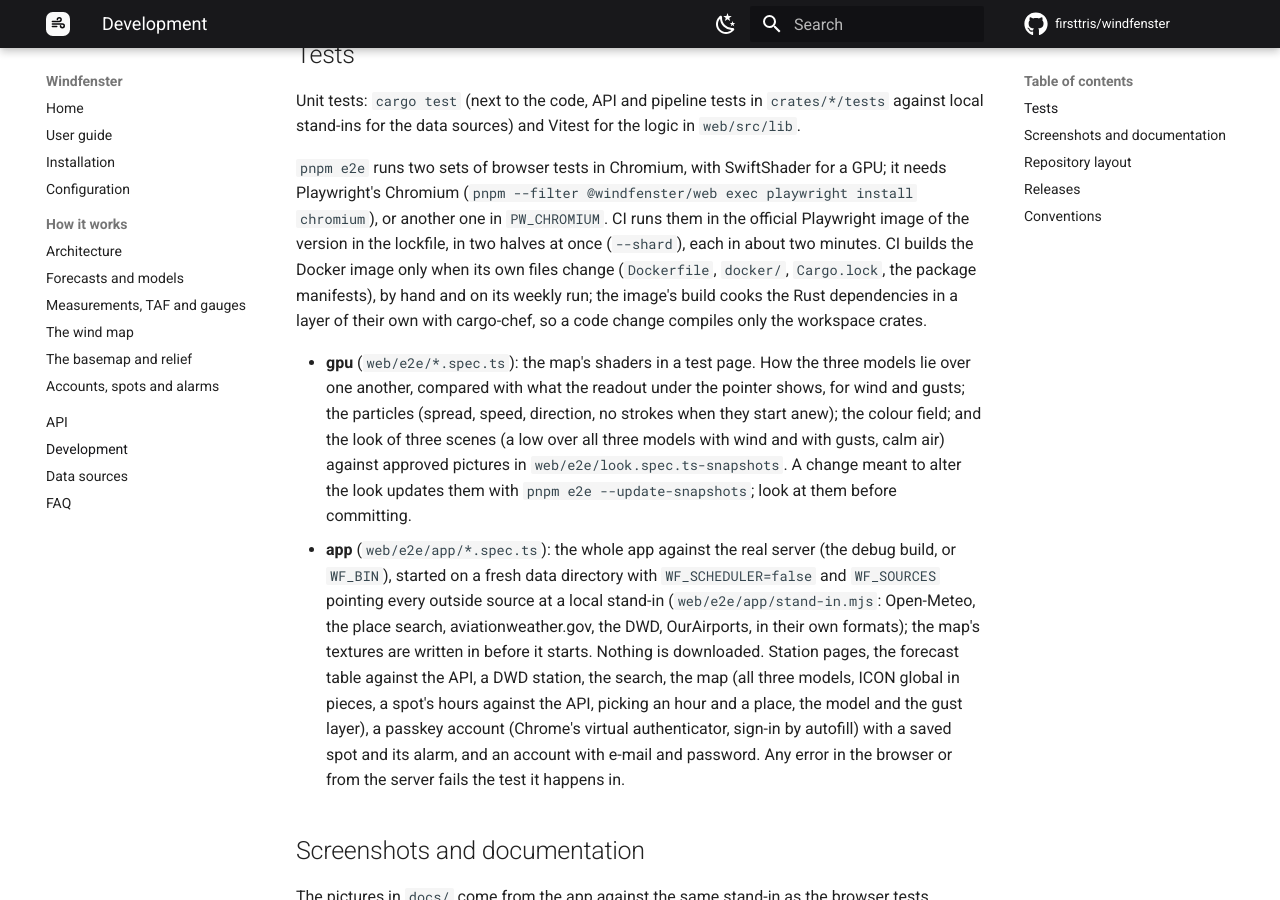
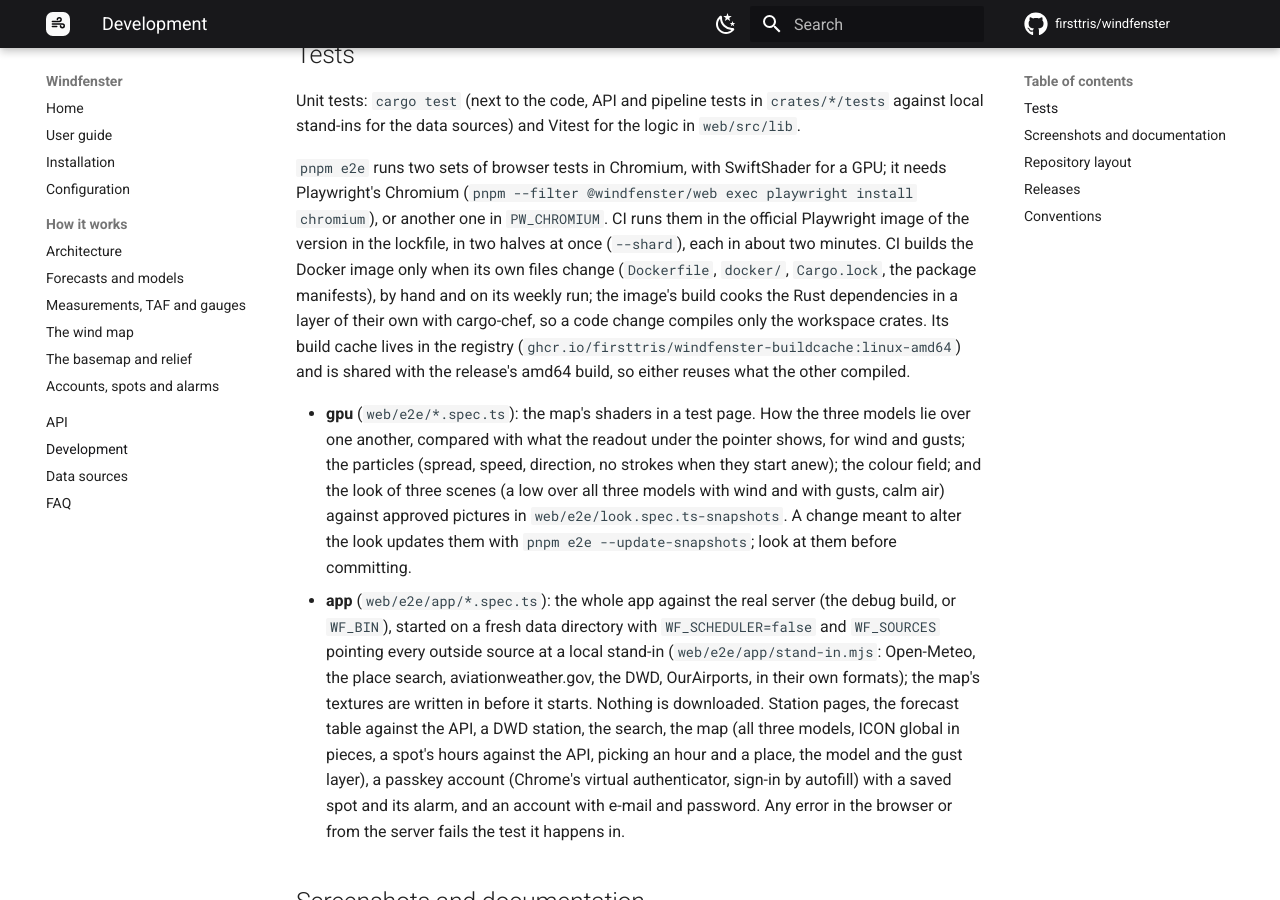
Before and after one commit to firsttris/windfenster, an MkDocs documentation site: the page built from docs/development.md, in a window 1280 px wide and 900 px high, scrolled down 652 px. Built offline with MkDocs 1.6.1 and Material for MkDocs 9.7.7, drawn with Linux system fonts in a browser that asks for light colours; comment, search, counter and statistics services are not loaded; some of the changed text lies outside the part shown.

Commit message:
CI: release skips the checks main already passed, image check shares the registry cache (#1)
release.yml asks firsttris/workflows tested-on-main.yml whether main's CI already
passed for the tagged code (the Bump version commit only changes the version) and
then skips running the whole CI again; docker runs when the checks passed or were
skipped. The CI's image check builds with firsttris/workflows actions/docker-build,
whose cache lives in ghcr.io/firsttris/windfenster-buildcache:linux-amd64, shared
with the release's amd64 build and readable from every ref, unlike the Actions
cache. docs/development.md describes both.


Claude-Session: https://claude.ai/code/session_0175jonGKuZthWB6TxfKE9Pr

Co-authored-by: Claude <noreply@anthropic.com>

```diff
--- a/docs/development.md
+++ b/docs/development.md
@@ -41,7 +41,9 @@ another one in `PW_CHROMIUM`. CI runs them in the official Playwright image of t
 the lockfile, in two halves at once (`--shard`), each in about two minutes. CI builds the Docker
 image only when its own files change (`Dockerfile`, `docker/`, `Cargo.lock`, the package
 manifests), by hand and on its weekly run; the image's build cooks the Rust dependencies in a
-layer of their own with cargo-chef, so a code change compiles only the workspace crates.
+layer of their own with cargo-chef, so a code change compiles only the workspace crates. Its
+build cache lives in the registry (`ghcr.io/firsttris/windfenster-buildcache:linux-amd64`) and is
+shared with the release's amd64 build, so either reuses what the other compiled.
 
 - **gpu** (`web/e2e/*.spec.ts`): the map's shaders in a test page. How the three models lie over
   one another, compared with what the readout under the pointer shows, for wind and gusts; the
@@ -116,11 +118,13 @@ windfenster.container  Podman Quadlet unit
 
 The version lives in `Cargo.toml`. **Actions → Bump version** (pick patch, minor or major)
 raises it there and in `Cargo.lock`, commits, tags `vX.Y.Z` and starts the release; a tag pushed
-from a checkout does the same for the version already in `Cargo.toml`. The release runs the CI,
-then the shared Docker release from [firsttris/workflows](https://github.com/firsttris/workflows):
+from a checkout does the same for the version already in `Cargo.toml`. The release runs the CI
+(skipped when main's CI already passed for the same code, as after **Bump version**), then the
+shared Docker release from [firsttris/workflows](https://github.com/firsttris/workflows):
 amd64 and arm64 as `:x.y.z`, `:x.y` and `:latest` to Docker Hub (`tristanteu/windfenster`) and
-ghcr.io, and the GitHub release. It needs the `DOCKER_PAT` secret (a Docker Hub access token
-of `tristanteu`). Servers with `podman auto-update` pick up the new `:latest` within a day.
+ghcr.io, and the GitHub release. Each platform keeps its build cache in
+`ghcr.io/firsttris/windfenster-buildcache`, so a release reuses the layers of the one before. It
+needs the `DOCKER_PAT` secret (a Docker Hub access token of `tristanteu`). Servers with `podman auto-update` pick up the new `:latest` within a day.
 **Actions → Release**, run by hand on main, publishes `:edge` and releases nothing.
 
 ## Conventions
```
Also changed, not shown: 2 other files.
